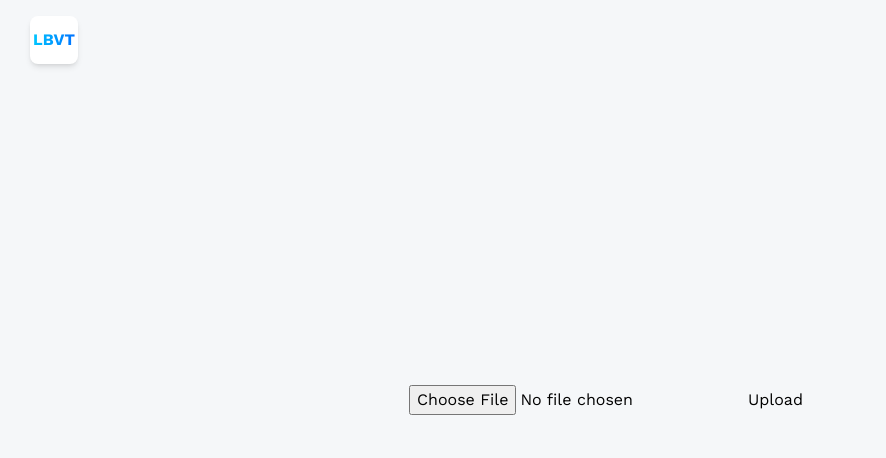
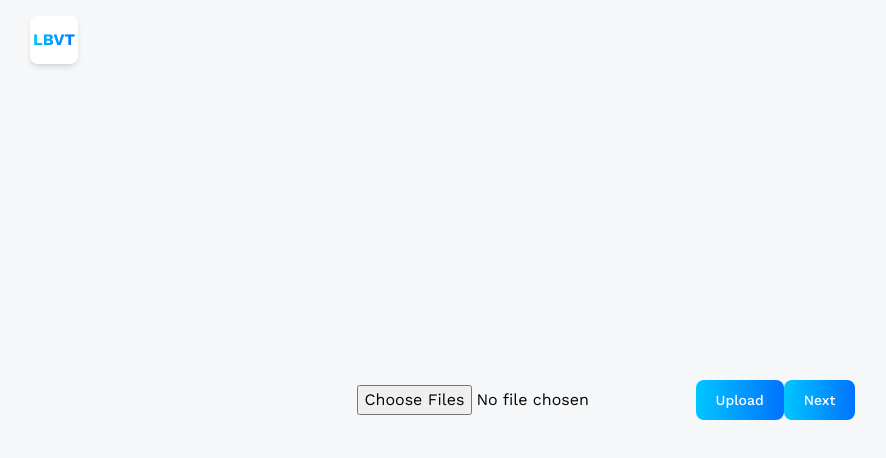
Before and after one commit to kietthely/lbvt, a React (Vite) app in the folder lbvt-roadmap/: page / in a window 1280 px wide. Shown: the top 458 px of the page, without its empty margins (34-920 px from the left). Built offline with nearby package versions, Linux system fonts and the light colour scheme.

Commit message:
Read .xml or .glb files from response
Add  uploaded files to the website via response.
Upload button still does not work with the fetch request.

```diff
--- a/lbvt-roadmap/src/components/UploadFile.jsx
+++ b/lbvt-roadmap/src/components/UploadFile.jsx
@@ -1,30 +1,39 @@
-import React from "react";
+// FileUpload.jsx
+import React, { useState } from "react";
 
-class UploadFile extends React.Component {
-  handleSubmit = (event) => {
-    event.preventDefault();
-    const file = this.fileInput.files[0];
+const UploadFile = ({ onUpload, onNext }) => {
+  const [selectedFiles, setSelectedFiles] = useState(null);
+
+  const handleFileChange = (event) => {
+    setSelectedFiles(event.target.files);
+  };
+
+  const handleUpload = async () => {
     const formData = new FormData();
-    formData.append("file", file);
-    fetch("/upload", {
+    Array.from(selectedFiles).forEach((file) => {
+      formData.append("files", file);
+    });
+
+    const response = await fetch("/upload", {
       method: "POST",
       body: formData,
-    })
-      .then((response) => response.json())
-      .then((data) => {
-        // Do something with the JSON data
-        console.log(data);
-      });
+    });
+
+    const data = await response.json();
+    onUpload(data);
   };
 
-  render() {
-    return (
-      <form onSubmit={this.handleSubmit}>
-        <input type="file" ref={(input) => (this.fileInput = input)} />
-        <button type="submit">Upload</button>
-      </form>
-    );
-  }
-}
+  return (
+    <div>
+      <input type="file" multiple onChange={handleFileChange} />
+      <button className="btn" onClick={handleUpload}>
+        Upload
+      </button>
+      <button className="btn" onClick={onNext}>
+        Next
+      </button>
+    </div>
+  );
+};
 
 export default UploadFile;
```
